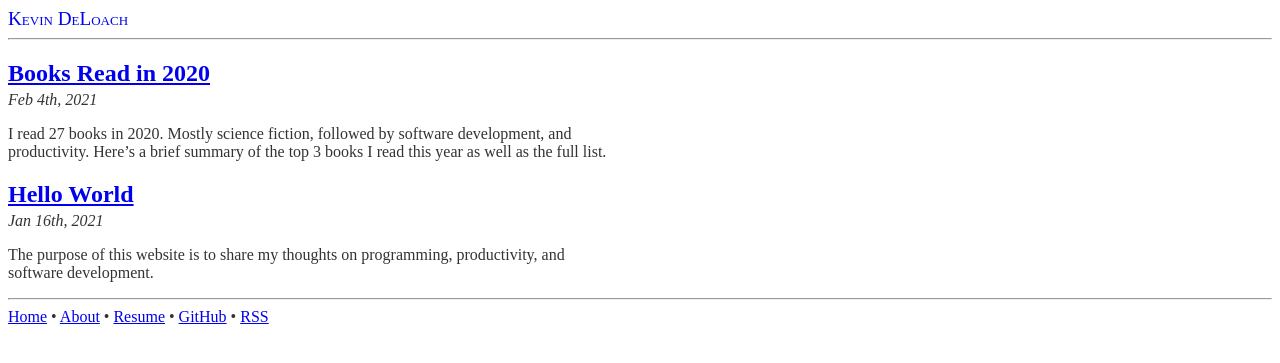
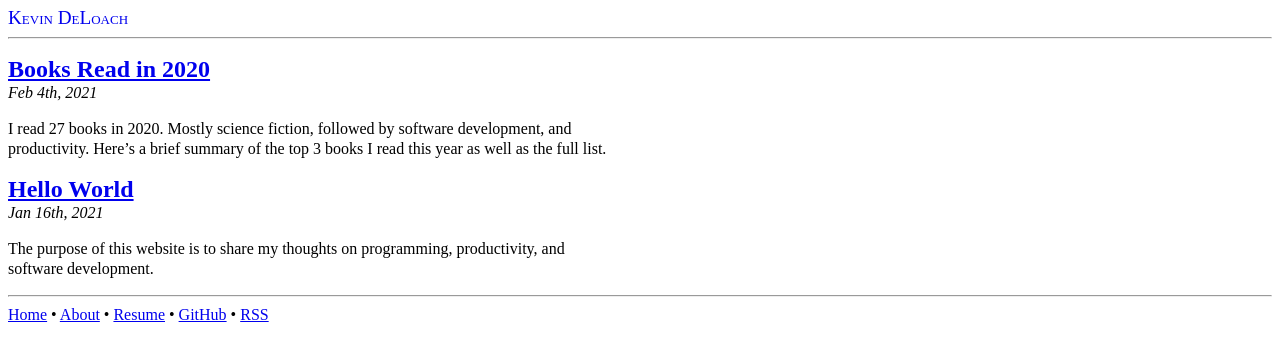
Before and after one commit to kdeloach/kdeloach.github.io, a Jekyll site: the page built from index.md, in a window 1280 px wide. Shown: the top 363 px of the page. Built offline with Jekyll 4.4.1, drawn with Linux system fonts in a browser that asks for light colours.

Commit message:
Fix excerpt formatting

```diff
--- a/_layouts/index.html
+++ b/_layouts/index.html
@@ -6,6 +6,6 @@
   {% for post in site.posts %}
   <h2><a href="{{ site.baseurl }}{{ post.url }}">{{ post.title }}</a></h2>
   <p class="date">{{ post.date | date_to_string: "ordinal", "US" }}</p>
-  <p>{{ post.excerpt }}</p>
+  {{ post.excerpt }}
   {% endfor %}
 </main>
--- a/_sass/_style.scss
+++ b/_sass/_style.scss
@@ -1,5 +1,5 @@
 body {
-    color: #333;
+    line-height: 1.25em;
 }
 
 header {
```
